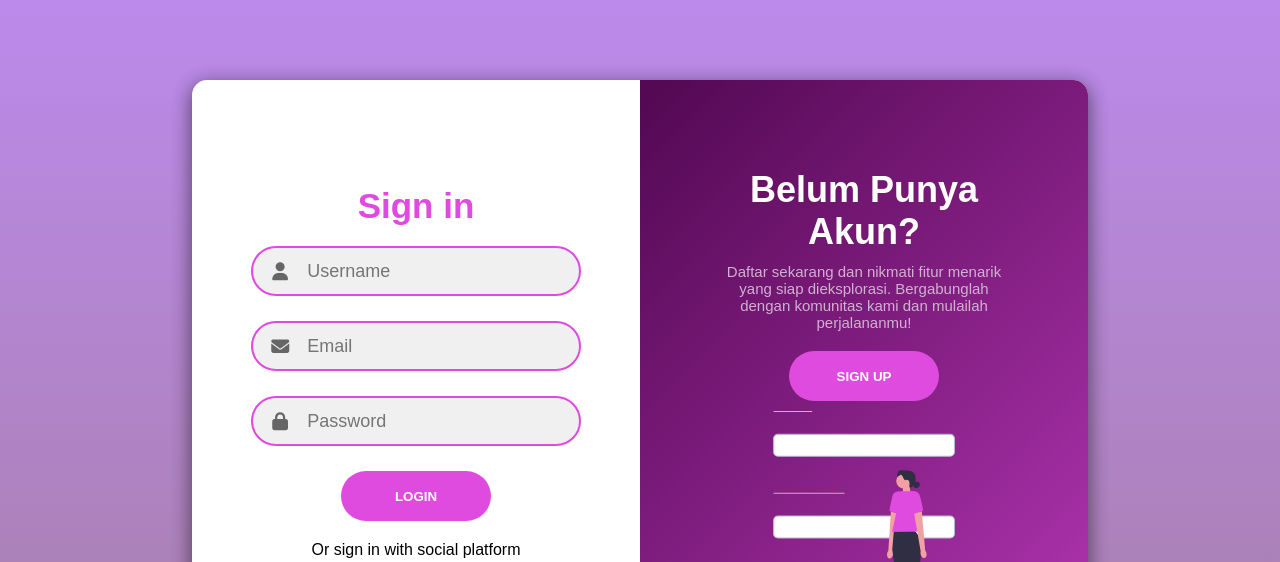
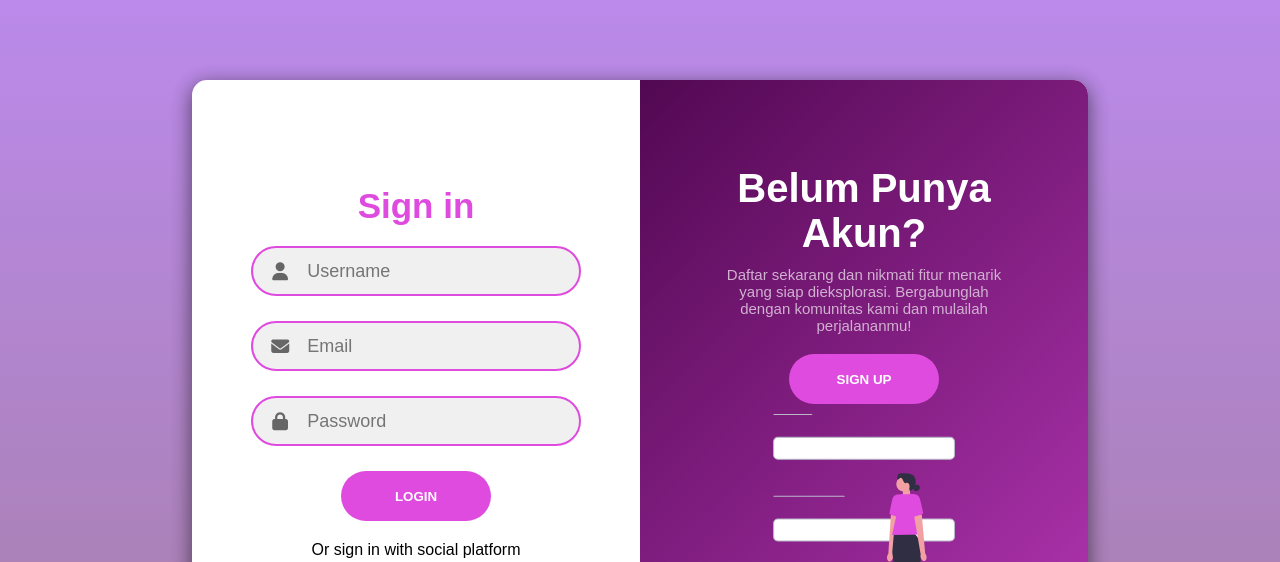
Before and after one commit to AnakBaru1/projectkuliah, a plain HTML site: page index.html in a window 1280 px wide. Shown: the top 562 px of the page. Drawn offline with Linux system fonts and the light colour scheme.

Commit message:
style.css

```diff
--- a/style.css
+++ b/style.css
@@ -205,8 +205,8 @@ a {
 }
 
 .panel h3{
-    font-size: 36px;
-    font-weight: 800;
+    font-size: 40px;
+    font-weight: 600;
 }
 
 .panel p{
```
